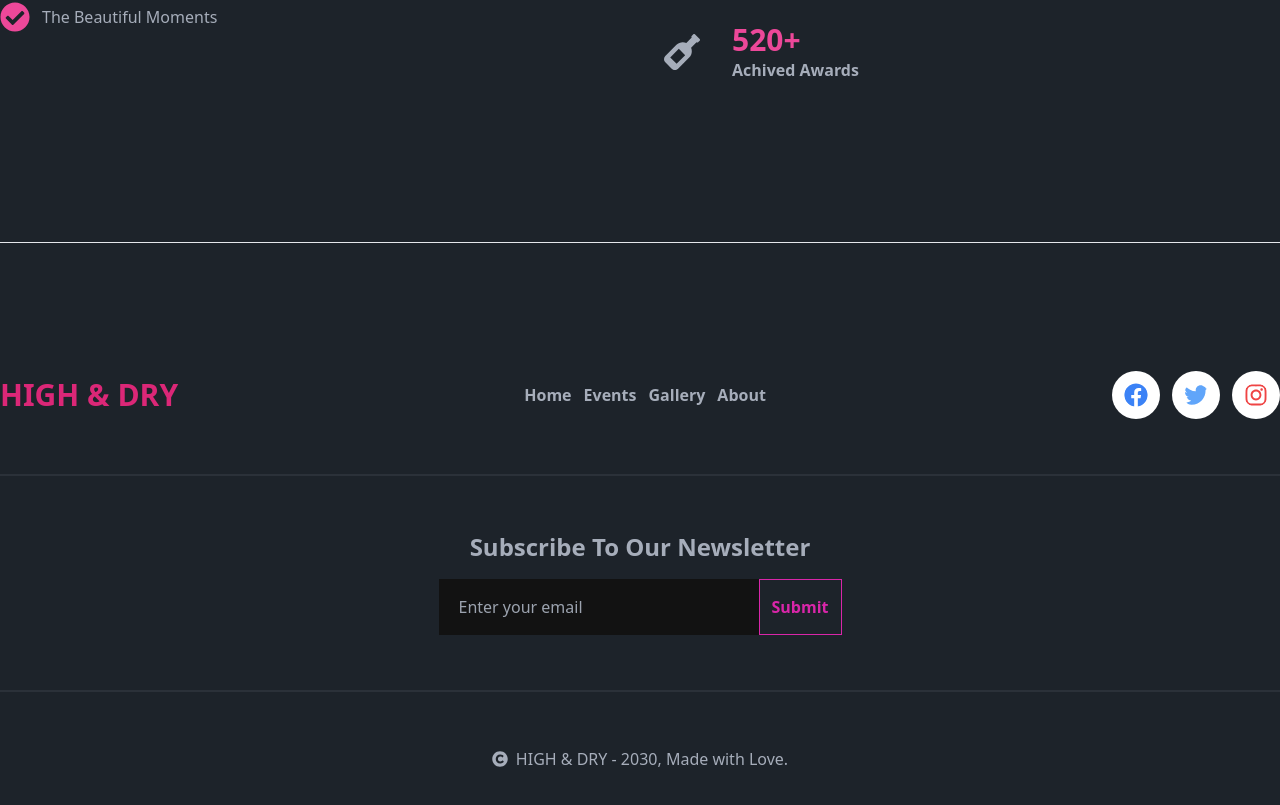
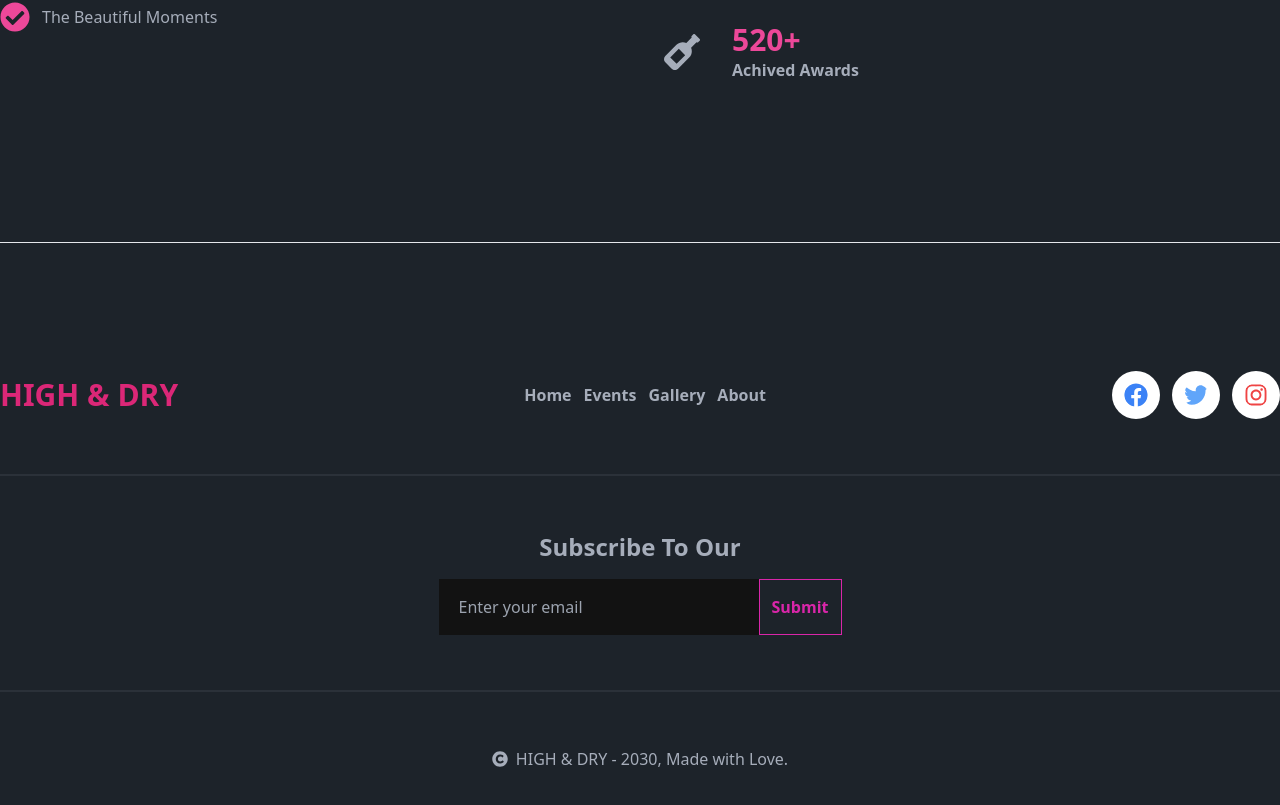
Before and after one commit to Radiat09/event-management, a React (Vite) app: page / in a window 1280 px wide. Shown: the part 4202-5007 px from the top of the page. Built offline with nearby package versions, Linux system fonts and the light colour scheme; no server answers.

Commit message:
added some text to footer

```diff
--- a/src/components/Footer/Footer.jsx
+++ b/src/components/Footer/Footer.jsx
@@ -55,9 +55,7 @@ const Footer = () => {
         data-aos-duration="1000"
         className="text-center"
       >
-        <h4 className="text-2xl font-semibold mb-4">
-          Subscribe To Our Newsletter
-        </h4>
+        <h4 className="text-2xl font-semibold mb-4">Subscribe To Our</h4>
         <div className="flex justify-center ">
           <input
             type="email"
```
